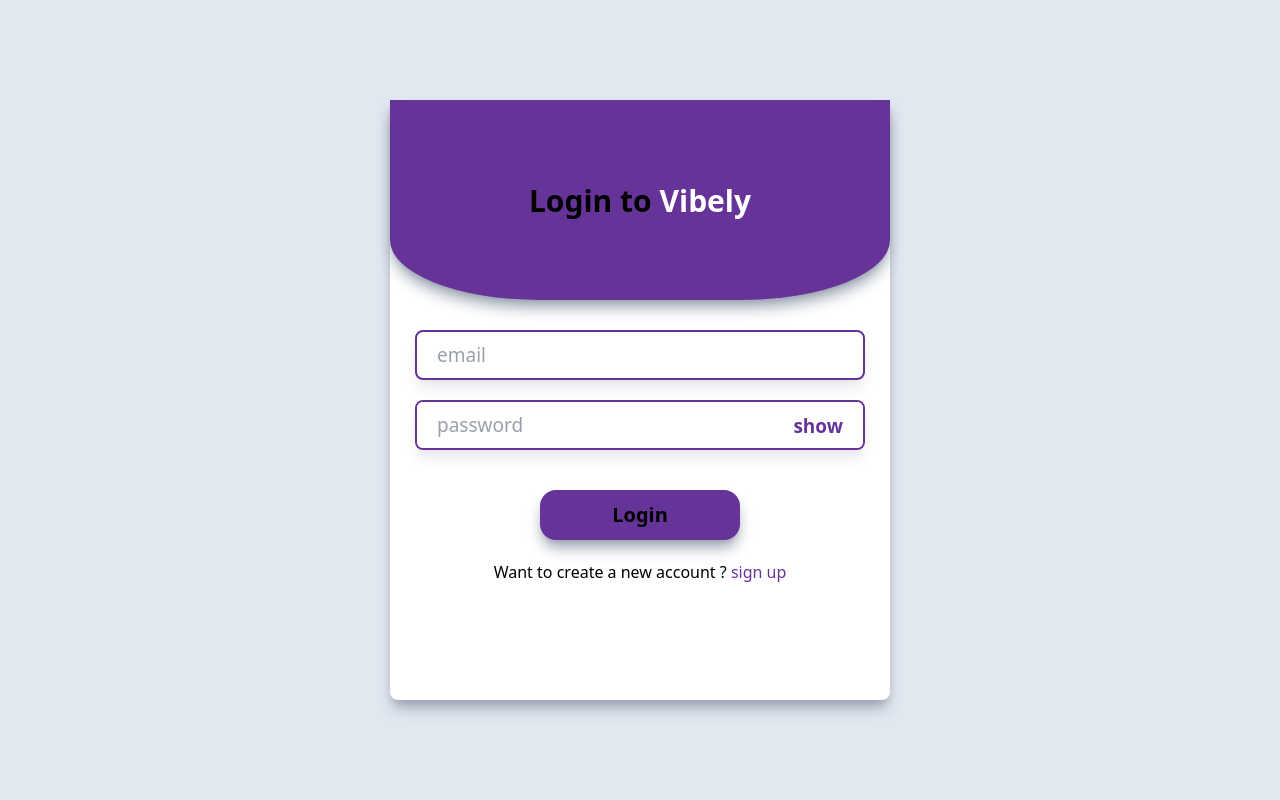
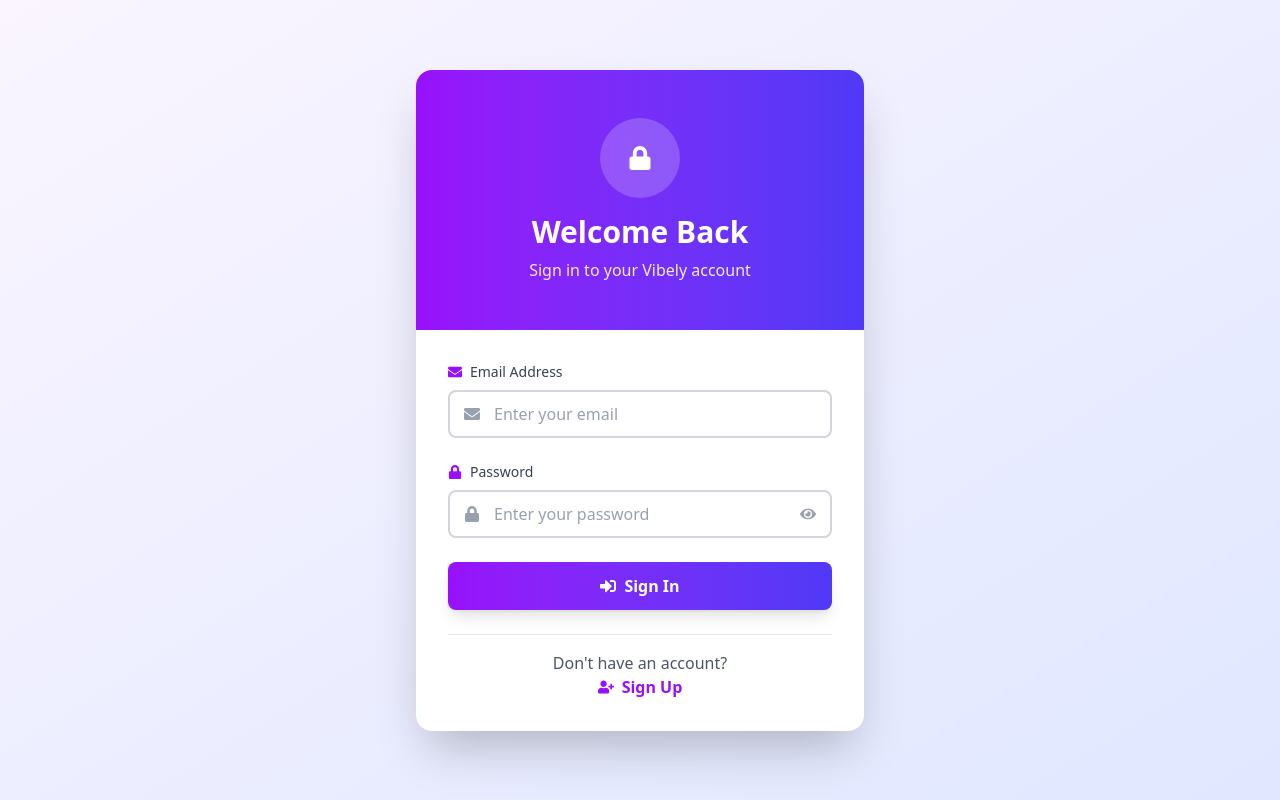
Before and after one commit to Shamoel005/Vibely-live-chat, a React (Vite) app in the folder frontend/: page /login in a window 1280 px wide. Built offline with nearby package versions, Linux system fonts and the light colour scheme; no server answers.

Commit message:
Update Login.jsx

```diff
--- a/frontend/src/pages/Login.jsx
+++ b/frontend/src/pages/Login.jsx
@@ -1,62 +1,217 @@
+// import axios from 'axios'
+// import React, { useState } from 'react'
+// import { useNavigate } from 'react-router-dom'
+// import { serverUrl } from '../main'
+// import { useDispatch, useSelector } from 'react-redux'
+// import { setSelectedUser, setUserData } from '../redux/userSlice'
+
+// function Login() {
+//     let navigate=useNavigate()
+//     let [show,setShow]=useState(false)
+//     let [email,setEmail]=useState("")
+//     let [password,setPassword]=useState("")
+//     let [loading,setLoading]=useState(false)
+//     let [err,setErr]=useState("")
+//     let dispatch=useDispatch()
+
+//         const handleLogin=async (e)=>{
+//             e.preventDefault()
+//             if (!email || !password) {
+//                 alert("Please fill in both email and password.");
+//                 return;
+//             }
+//             setLoading(true)
+//             try {
+//                 let result =await axios.post(`${serverUrl}/api/auth/login`,{
+//     email,password
+//                 },{withCredentials:true})
+//                dispatch(setUserData(result.data))
+//                dispatch(setSelectedUser(null))
+//                navigate("/")
+//                 setEmail("")
+//                 setPassword("")
+//                 setLoading(false)
+//                 setErr("")
+//             } catch (error) {
+//                 console.log(error)
+//                 setLoading(false)
+//                 setErr(error.response?.data?.message || "Something went wrong!");
+//             }
+//         }
+
+//   return (
+//     <div className='w-full h-[100vh] bg-slate-200 flex items-center justify-center'>
+//      <div className='w-full max-w-[500px] h-[600px] bg-white rounded-lg shadow-gray-400 shadow-lg flex flex-col gap-[30px]'>
+//         <div className='w-full h-[200px] bg-[#663399] rounded-b-[30%] shadow-gray-400 shadow-lg flex items-center justify-center'>
+//            <h1 className='text-[black] font-bold text-[30px]'>Login to <span  className='text-white'>Vibely</span></h1>
+//         </div>
+//         <form className='w-full flex flex-col gap-[20px] items-center' onSubmit={handleLogin}>
+//         <input type="email" placeholder='email' className='w-[90%] h-[50px] outline-none border-2 border-[#663399] px-[20px] py-[10px] bg-[white] rounded-lg shadow-gray-200 shadow-lg text-gray-700 text-[19px]' onChange={(e)=>setEmail(e.target.value)} value={email}/>
+//         <div className='w-[90%] h-[50px] border-2 border-[#663399] overflow-hidden rounded-lg shadow-gray-200 shadow-lg relative'>
+//         <input type={`${show?"text":"password"}`} placeholder='password' className='w-full h-full outline-none  px-[20px] py-[10px] bg-[white]  text-gray-700 text-[19px]' onChange={(e)=>setPassword(e.target.value)} value={password}/>
+//         <span className='absolute top-[10px] right-[20px] text-[19px] text-[#663399] font-semibold cursor-pointer' onClick={()=>setShow(prev=>!prev)}>{`${show?"hidden":"show"}`}</span>
+//         </div>
+// {err && <p className='text-red-500'>{"*" + err}</p>}
+//         <button className='px-[20px] py-[10px] bg-[#663399] rounded-2xl shadow-gray-400 shadow-lg text-[20px] w-[200px] mt-[20px] font-semibold hover:shadow-inner' disabled={loading}>{loading?"Loading...":"Login"}</button>
+//         <p className='cursor-pointer' onClick={()=>navigate("/signup")}>Want to create a new account ? <span className='text-[#663399] text-[bold]' >sign up</span></p>
+//      </form>
+//      </div>
+
+//     </div>
+//   )
+// }
+
+// export default Login
+
+
 import axios from 'axios'
 import React, { useState } from 'react'
 import { useNavigate } from 'react-router-dom'
 import { serverUrl } from '../main'
 import { useDispatch, useSelector } from 'react-redux'
 import { setSelectedUser, setUserData } from '../redux/userSlice'
+import { FaEye, FaEyeSlash, FaLock, FaEnvelope, FaSignInAlt, FaUserPlus } from 'react-icons/fa'
 
 function Login() {
-    let navigate=useNavigate()
-    let [show,setShow]=useState(false)
-    let [email,setEmail]=useState("")
-    let [password,setPassword]=useState("")
-    let [loading,setLoading]=useState(false)
-    let [err,setErr]=useState("")
-    let dispatch=useDispatch()
+    let navigate = useNavigate()
+    let [show, setShow] = useState(false)
+    let [email, setEmail] = useState("")
+    let [password, setPassword] = useState("")
+    let [loading, setLoading] = useState(false)
+    let [err, setErr] = useState("")
+    let dispatch = useDispatch()
 
-        const handleLogin=async (e)=>{
+    const handleLogin = async (e) => {
         e.preventDefault()
         if (!email || !password) {
-                alert("Please fill in both email and password.");
-                return;
+            setErr("Please fill in both email and password.")
+            return
         }
         setLoading(true)
+        setErr("")
         try {
-                let result =await axios.post(`${serverUrl}/api/auth/login`,{
-    email,password
-                },{withCredentials:true})
+            let result = await axios.post(`${serverUrl}/api/auth/login`, {
+                email, password
+            }, { withCredentials: true })
             dispatch(setUserData(result.data))
             dispatch(setSelectedUser(null))
             navigate("/")
             setEmail("")
             setPassword("")
             setLoading(false)
-                setErr("")
         } catch (error) {
             console.log(error)
             setLoading(false)
-                setErr(error.response?.data?.message || "Something went wrong!");
+            setErr(error.response?.data?.message || "Something went wrong! Please try again.")
         }
     }
 
     return (
-    <div className='w-full h-[100vh] bg-slate-200 flex items-center justify-center'>
-     <div className='w-full max-w-[500px] h-[600px] bg-white rounded-lg shadow-gray-400 shadow-lg flex flex-col gap-[30px]'>
-        <div className='w-full h-[200px] bg-[#663399] rounded-b-[30%] shadow-gray-400 shadow-lg flex items-center justify-center'>
-           <h1 className='text-[black] font-bold text-[30px]'>Login to <span  className='text-white'>Vibely</span></h1>
+        <div className='min-h-screen bg-gradient-to-br from-purple-50 to-indigo-100 flex items-center justify-center p-4'>
+            <div className='w-full max-w-md bg-white rounded-2xl shadow-2xl overflow-hidden transition-all duration-300 hover:shadow-3xl'>
+                {/* Header */}
+                <div className='bg-gradient-to-r from-purple-600 to-indigo-600 py-12 px-6 text-center'>
+                    <div className='w-20 h-20 bg-white/20 rounded-full flex items-center justify-center mx-auto mb-4 backdrop-blur-sm'>
+                        <FaLock className='text-white text-2xl' />
                     </div>
-        <form className='w-full flex flex-col gap-[20px] items-center' onSubmit={handleLogin}>
-        <input type="email" placeholder='email' className='w-[90%] h-[50px] outline-none border-2 border-[#663399] px-[20px] py-[10px] bg-[white] rounded-lg shadow-gray-200 shadow-lg text-gray-700 text-[19px]' onChange={(e)=>setEmail(e.target.value)} value={email}/>
-        <div className='w-[90%] h-[50px] border-2 border-[#663399] overflow-hidden rounded-lg shadow-gray-200 shadow-lg relative'>
-        <input type={`${show?"text":"password"}`} placeholder='password' className='w-full h-full outline-none  px-[20px] py-[10px] bg-[white]  text-gray-700 text-[19px]' onChange={(e)=>setPassword(e.target.value)} value={password}/>
-        <span className='absolute top-[10px] right-[20px] text-[19px] text-[#663399] font-semibold cursor-pointer' onClick={()=>setShow(prev=>!prev)}>{`${show?"hidden":"show"}`}</span>
+                    <h1 className='text-3xl font-bold text-white mb-2'>Welcome Back</h1>
+                    <p className='text-purple-100'>Sign in to your Vibely account</p>
                 </div>
-{err && <p className='text-red-500'>{"*" + err}</p>}
-        <button className='px-[20px] py-[10px] bg-[#663399] rounded-2xl shadow-gray-400 shadow-lg text-[20px] w-[200px] mt-[20px] font-semibold hover:shadow-inner' disabled={loading}>{loading?"Loading...":"Login"}</button>
-        <p className='cursor-pointer' onClick={()=>navigate("/signup")}>Want to create a new account ? <span className='text-[#663399] text-[bold]' >sign up</span></p>
+
+                {/* Form */}
+                <form className='p-8 space-y-6' onSubmit={handleLogin}>
+                    {/* Email Input */}
+                    <div className='space-y-2'>
+                        <label className='text-sm font-medium text-gray-700 flex items-center gap-2'>
+                            <FaEnvelope className='text-purple-600' />
+                            Email Address
+                        </label>
+                        <div className='relative'>
+                            <input
+                                type="email"
+                                placeholder='Enter your email'
+                                className='w-full h-12 px-4 pl-11 pr-4 border-2 border-gray-300 rounded-lg focus:border-purple-500 focus:ring-2 focus:ring-purple-200 transition-all duration-200 bg-white text-gray-700 placeholder-gray-400'
+                                onChange={(e) => setEmail(e.target.value)}
+                                value={email}
+                                disabled={loading}
+                            />
+                            <FaEnvelope className='absolute left-4 top-1/2 transform -translate-y-1/2 text-gray-400' />
+                        </div>
+                    </div>
+
+                    {/* Password Input */}
+                    <div className='space-y-2'>
+                        <label className='text-sm font-medium text-gray-700 flex items-center gap-2'>
+                            <FaLock className='text-purple-600' />
+                            Password
+                        </label>
+                        <div className='relative'>
+                            <input
+                                type={show ? "text" : "password"}
+                                placeholder='Enter your password'
+                                className='w-full h-12 px-4 pl-11 pr-12 border-2 border-gray-300 rounded-lg focus:border-purple-500 focus:ring-2 focus:ring-purple-200 transition-all duration-200 bg-white text-gray-700 placeholder-gray-400'
+                                onChange={(e) => setPassword(e.target.value)}
+                                value={password}
+                                disabled={loading}
+                            />
+                            <FaLock className='absolute left-4 top-1/2 transform -translate-y-1/2 text-gray-400' />
+                            <button
+                                type="button"
+                                className='absolute right-4 top-1/2 transform -translate-y-1/2 text-gray-400 hover:text-purple-600 transition-colors duration-200'
+                                onClick={() => setShow(prev => !prev)}
+                                disabled={loading}
+                            >
+                                {show ? <FaEyeSlash /> : <FaEye />}
+                            </button>
+                        </div>
+                    </div>
+
+                    {/* Error Message */}
+                    {err && (
+                        <div className='bg-red-50 border border-red-200 rounded-lg p-3'>
+                            <p className='text-red-600 text-sm flex items-center gap-2'>
+                                <span className='w-2 h-2 bg-red-500 rounded-full'></span>
+                                {err}
+                            </p>
+                        </div>
+                    )}
+
+                    {/* Login Button */}
+                    <button
+                        type="submit"
+                        className='w-full h-12 bg-gradient-to-r from-purple-600 to-indigo-600 text-white font-semibold rounded-lg shadow-lg hover:shadow-xl transform hover:scale-[1.02] transition-all duration-200 flex items-center justify-center gap-2 disabled:opacity-50 disabled:cursor-not-allowed disabled:transform-none'
+                        disabled={loading}
+                    >
+                        {loading ? (
+                            <>
+                                <div className='w-5 h-5 border-2 border-white border-t-transparent rounded-full animate-spin'></div>
+                                Signing In...
+                            </>
+                        ) : (
+                            <>
+                                <FaSignInAlt />
+                                Sign In
+                            </>
+                        )}
+                    </button>
+
+                    {/* Sign Up Link */}
+                    <div className='text-center pt-4 border-t border-gray-200'>
+                        <p className='text-gray-600'>
+                            Don't have an account?{' '}
+                            <button
+                                type="button"
+                                onClick={() => navigate("/signup")}
+                                className='text-purple-600 font-semibold hover:text-purple-700 transition-colors duration-200 flex items-center justify-center gap-2 mx-auto'
+                                disabled={loading}
+                            >
+                                <FaUserPlus />
+                                Sign Up
+                            </button>
+                        </p>
+                    </div>
                 </form>
             </div>
-
         </div>
     )
 }
```
Lines whose indentation alone changed are shown as unchanged.
